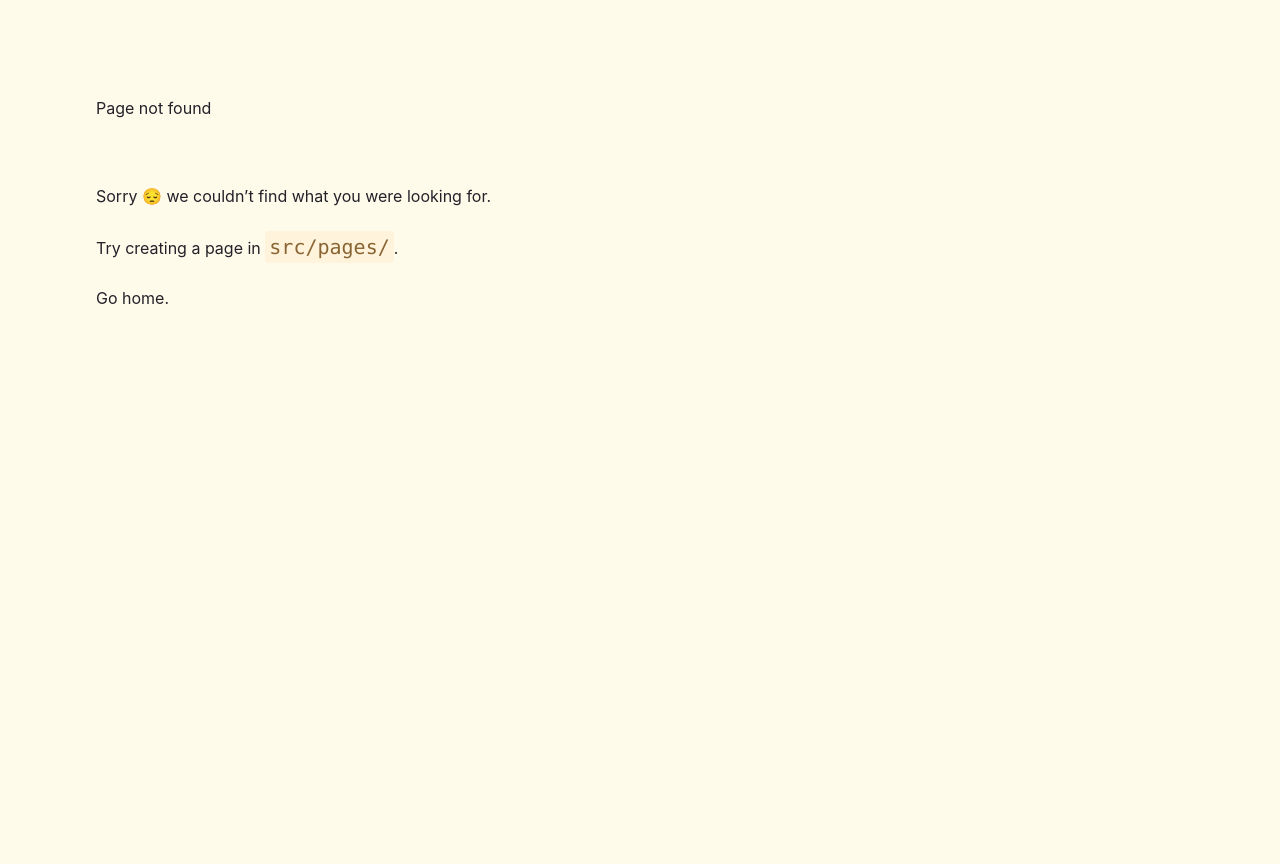
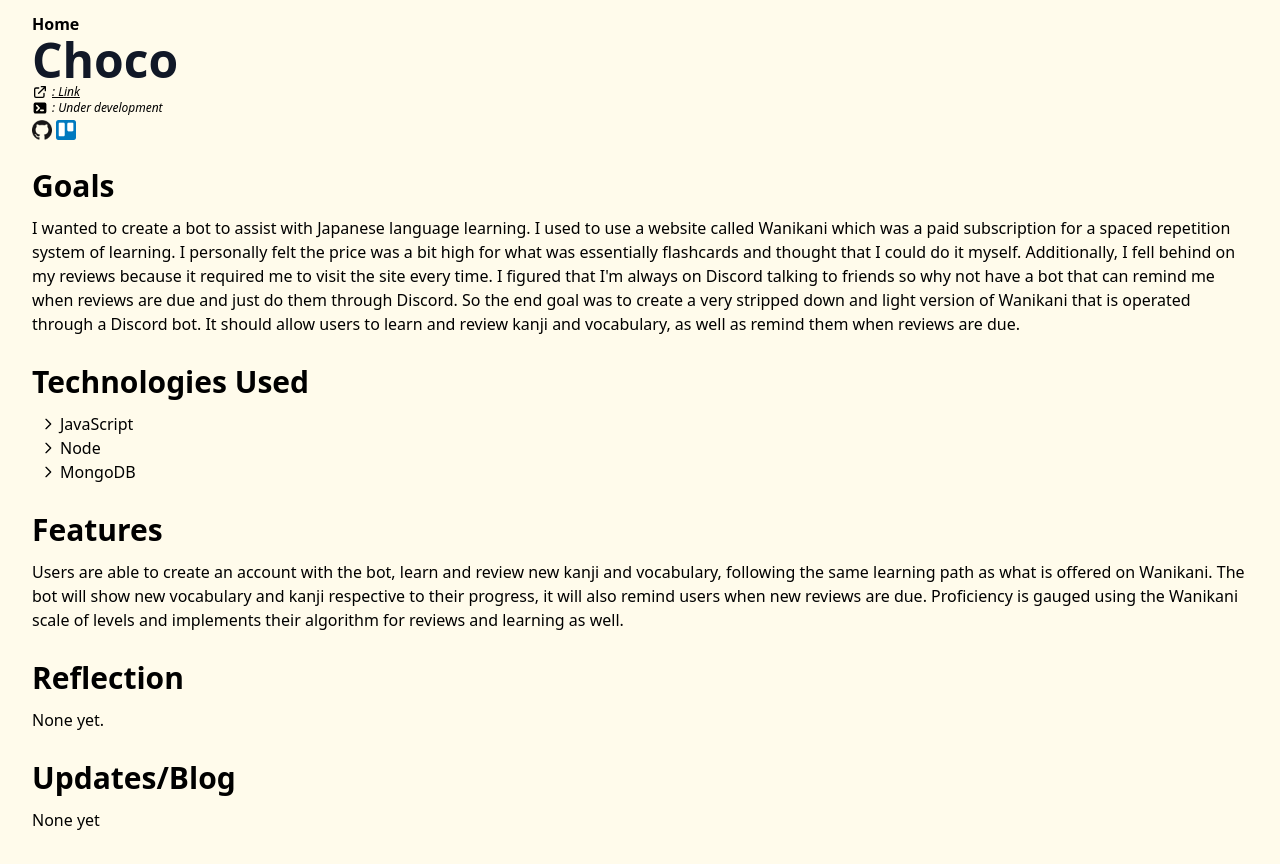
Before and after one commit to dokdek/psuepai, a Gatsby site: page /choco in a window 1280 px wide. Before the commit this address had no page. Before the commit the page ends 800 px from the top, so only its background shows below. Built offline with nearby package versions, Linux system fonts and the light colour scheme; Gatsby itself is replaced by a stand-in of ours.

Commit message:
Added Choco bot related information and pages

```diff
--- /dev/null
+++ b/src/pages/choco.js
@@ -0,0 +1,97 @@
+import React from "react";
+import { Helmet } from "react-helmet";
+import favicon from "../icons/favicon.ico";
+import githubLogo from "../icons/github.png";
+import trelloLogo from "../icons/trello-mark-blue.png";
+import chocoDescription from "../textfiles/choco/choco-description";
+import chocoTech from "../textfiles/choco/choco-tech";
+import chocoFeatures from "../textfiles/choco/choco-features";
+import chocoReflection from "../textfiles/choco/choco-reflection";
+import chocoBlog from "../textfiles/choco/choco-blog";
+
+const ChocoPage = () => {
+  return (
+    <div className="ml-8 mt-3 mr-8 mb-8">
+      <Helmet>
+        <title>Choco - Patchanon Suepai</title>
+        <link rel="shortcut icon" href={favicon} />
+      </Helmet>
+      <a className="font-bold hover:text-red-500" href="/">
+        Home
+      </a>
+      <h1 className="text-5xl font-bold text-gray-900">Choco</h1>
+      <div className="flex items-center">
+      <svg
+            className="bg-contain h-4 w-4 shadow-2xl mr-1"
+            xmlns="http://www.w3.org/2000/svg"
+            fill="none"
+            viewBox="0 0 24 24"
+            stroke="currentColor"
+          >
+            <path
+              strokeLinecap="round"
+              strokeLinejoin="round"
+              strokeWidth={2}
+              d="M10 6H6a2 2 0 00-2 2v10a2 2 0 002 2h10a2 2 0 002-2v-4M14 4h6m0 0v6m0-6L10 14"
+            />
+          </svg>
+      <a className="text-xs italic underline hover:text-red-500" href='https://discord.com/api/oauth2/authorize?client_id=803097728917700630&permissions=0&scope=bot' target="_blank" rel="noreferrer">
+        : Link
+        </a>
+        </div>
+      <div className="flex items-center">
+        <svg
+          className="bg-cover h-4 w-4 shadow-2xl rounded-full mr-1"
+          xmlns="http://www.w3.org/2000/svg"
+          viewBox="0 0 20 20"
+          fill="currentColor"
+        >
+          <path
+            fillRule="evenodd"
+            d="M2 5a2 2 0 012-2h12a2 2 0 012 2v10a2 2 0 01-2 2H4a2 2 0 01-2-2V5zm3.293 1.293a1 1 0 011.414 0l3 3a1 1 0 010 1.414l-3 3a1 1 0 01-1.414-1.414L7.586 10 5.293 7.707a1 1 0 010-1.414zM11 12a1 1 0 100 2h3a1 1 0 100-2h-3z"
+            clipRule="evenodd"
+          />
+        </svg>
+        <p className="text-xs italic">: Under development</p>
+      </div>
+      <div className="flex items-center mt-1">
+      <a
+          href="https://github.com/dokdek/Choco"
+          target="_blank"
+          rel="noreferrer"
+        >
+            <img
+            src={githubLogo}
+            className="bg-contain h-5 w-5 shadow-2xl mr-1"
+            alt="github logo"
+          ></img>
+        </a>
+        <a
+          href="https://trello.com/b/AkzrJsm1/choco"
+          target="_blank"
+          rel="noreferrer"
+        >
+          <img
+            src={trelloLogo}
+            className="bg-contain h-5 w-5 shadow-2xl mr-1"
+            alt="trello logo"
+          ></img>
+        </a>
+      </div>
+      <h1 className="mt-7 text-3xl font-bold">Goals</h1>
+      <p className="mt-3">{chocoDescription}</p>
+      <h1 className="mt-7 text-3xl font-bold">Technologies Used </h1>
+      <ul className="ml-2 mt-3">{chocoTech()}</ul>
+      <h1 className="mt-7 text-3xl font-bold">Features</h1>
+      <p className="mt-3">{chocoFeatures}</p>
+      <h1 className="mt-7 text-3xl font-bold">Reflection</h1>
+      <p className="mt-3">{chocoReflection}</p>
+      <h1 className="mt-7 text-3xl font-bold">Updates/Blog</h1>
+      <div className="divide-y-2 divide-yellow-500 divide-solid">
+        {chocoBlog()}
+      </div>
+    </div>
+  );
+};
+
+export default ChocoPage;
--- a/src/pages/index.js
+++ b/src/pages/index.js
@@ -65,6 +65,16 @@
       </p>
       <h1 className="mt-7 text-3xl font-bold">Projects:</h1>
       <ul className="mt-5">
+      <li className="mt-1">
+          <Link
+            to="/choco"
+            className="font-bold text-xl underline hover:text-red-500"
+          >
+            Choco
+          </Link>
+          <p className="font-light text-xs italic">2021</p>
+          <p>A Discord bot made for learning and reviewing Japanese vocabulary and kanji through a spaced repetition system built using Node/JavaScript.</p>
+        </li>
       <li className="mt-1">
           <Link
             to="/shiroyuki"
--- /dev/null
+++ b/src/textfiles/choco/choco-blog.js
@@ -0,0 +1,22 @@
+import React from "react";
+
+const text = [
+  {
+    date: "",
+    content: "None yet"
+  },
+];
+
+function blogFormatter() {
+  const blog = text.map((item) => {
+    return (
+      <div key={item.content}>
+        <p className="font-bold mb-2 mt-3 ">{item.date}</p>
+        <p className="mb-3">{item.content}</p>
+      </div>
+    );
+  });
+  return [blog];
+}
+
+export default blogFormatter;
--- /dev/null
+++ b/src/textfiles/choco/choco-description.js
@@ -0,0 +1,3 @@
+const text = "I wanted to create a bot to assist with Japanese language learning. I used to use a website called Wanikani which was a paid subscription for a spaced repetition system of learning. I personally felt the price was a bit high for what was essentially flashcards and thought that I could do it myself. Additionally, I fell behind on my reviews because it required me to visit the site every time. I figured that I'm always on Discord talking to friends so why not have a bot that can remind me when reviews are due and just do them through Discord. So the end goal was to create a very stripped down and light version of Wanikani that is operated through a Discord bot. It should allow users to learn and review kanji and vocabulary, as well as remind them when reviews are due."
+
+export default text;
--- /dev/null
+++ b/src/textfiles/choco/choco-features.js
@@ -0,0 +1,3 @@
+const text = "Users are able to create an account with the bot, learn and review new kanji and vocabulary, following the same learning path as what is offered on Wanikani. The bot will show new vocabulary and kanji respective to their progress, it will also remind users when new reviews are due. Proficiency is gauged using the Wanikani scale of levels and implements their algorithm for reviews and learning as well."
+
+export default text;
--- /dev/null
+++ b/src/textfiles/choco/choco-reflection.js
@@ -0,0 +1,3 @@
+const text = "None yet.";
+
+export default text;
--- /dev/null
+++ b/src/textfiles/choco/choco-tech.js
@@ -0,0 +1,12 @@
+import React from 'react';
+
+const tech = ["JavaScript", "Node", "MongoDB"];
+
+export default function list() {
+      const items = tech.map((item)=> {
+          return (<li className="flex items-center" key={item}><svg className="bg-cover h-4 w-4 shadow-2xl rounded-full mr-1" xmlns="http://www.w3.org/2000/svg" fill="none" viewBox="0 0 24 24" stroke="currentColor">
+          <path strokeLinecap="round" strokeLinejoin="round" strokeWidth={2} d="M9 5l7 7-7 7" />
+        </svg>{item}</li>)
+      })
+      return [items];
+    }
```
